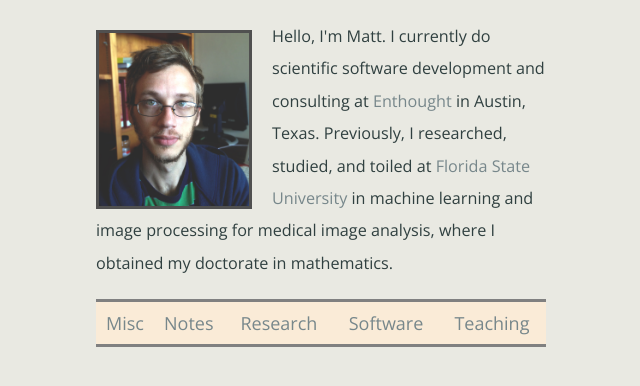
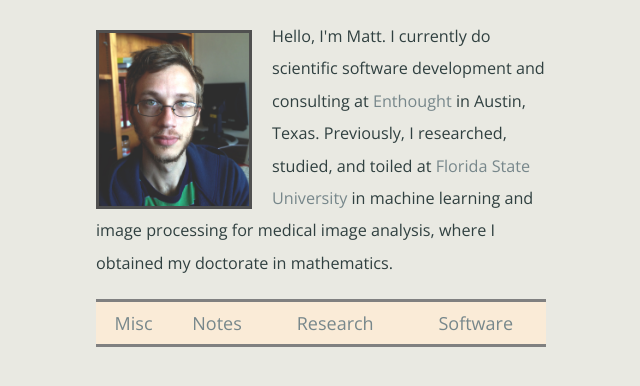
Before and after one commit to notmatthancock/notmatthancock.github.io, a Jekyll site: the page built from index.html, in a window 1280 px wide. Shown: the top 386 px of the page, without its empty margins (319-959 px from the left). Built offline with Jekyll 4.4.1, drawn with Linux system fonts in a browser that asks for light colours.

Commit message:
Move teaching to misc

```diff
--- a/index.html
+++ b/index.html
@@ -20,7 +20,6 @@
                 <td><a href="research">Research</a></td>
                 <!--td><a href="resume">Resume</a></td-->
                 <td><a href="software">Software</a></td>
-                <td><a href="teaching">Teaching</a></td>
             </tr>
         </table>
 
```
Also changed, not shown: misc/index.md (+1 -0 lines).
